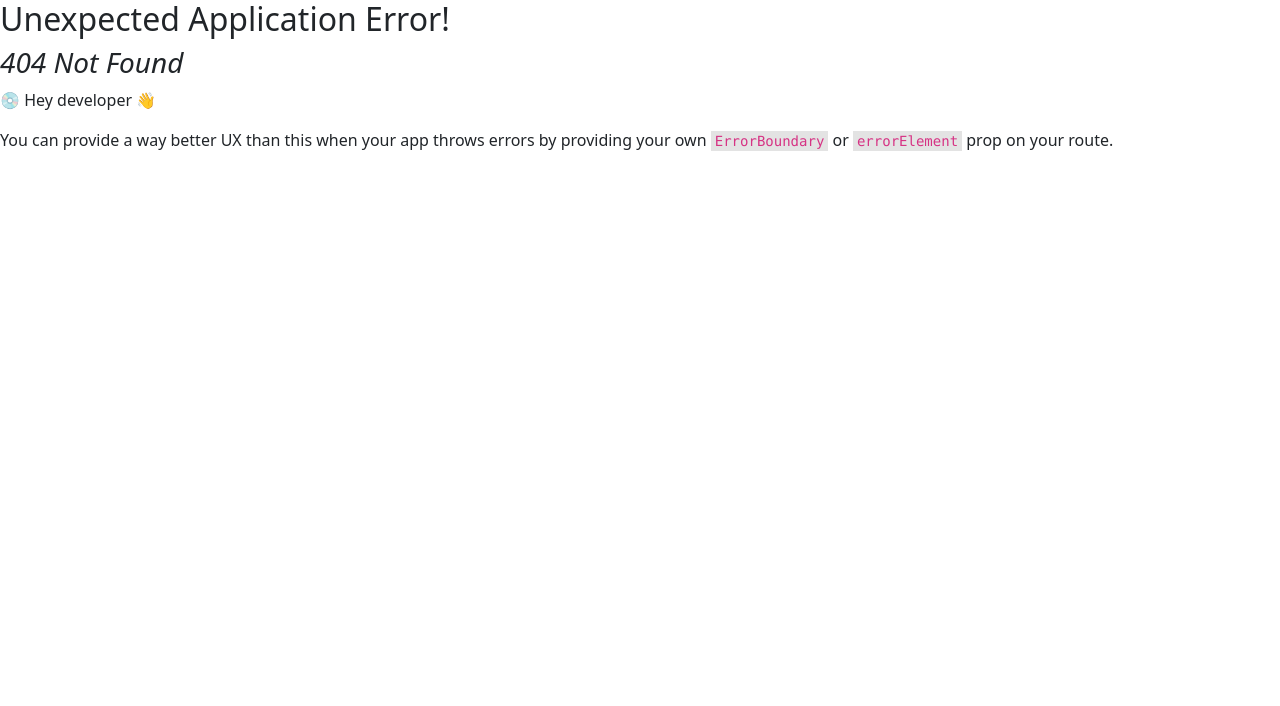
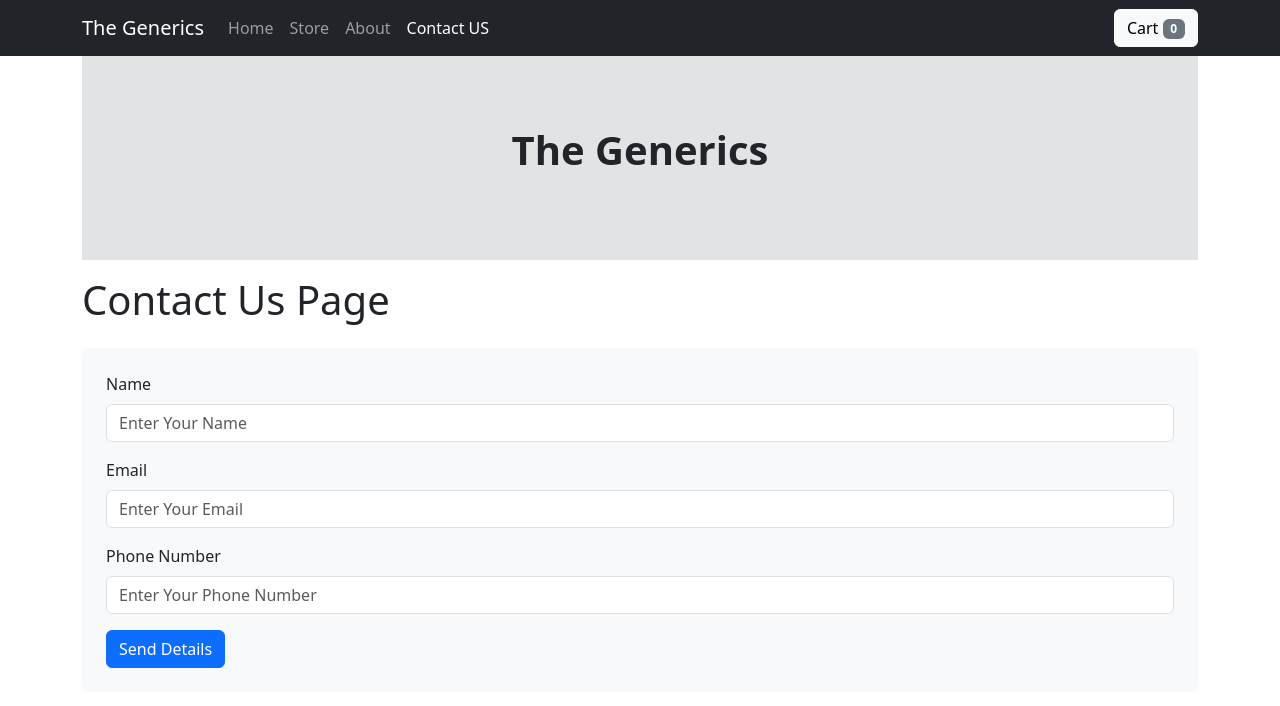
Before and after one commit to devsandeepsharma/The-Generics, a React (Create React App) app: page /contact in a window 1280 px wide. Before the commit this address had no page. Shown: the top 706 px of the page. Built offline with nearby package versions, Linux system fonts and the light colour scheme.

Commit message:
added contact us page and add details to firebase

```diff
--- a/src/App.js
+++ b/src/App.js
@@ -3,6 +3,7 @@ import { createBrowserRouter, RouterProvider } from "react-router-dom";
 import Store from "./components/pages/Store";
 import About from "./components/pages/About";
 import Home from "./components/pages/Home";
+import Contact from "./components/pages/Contact";
 
 import CartContextProvider from "./store/CartContextProvider";
 
@@ -20,6 +21,10 @@ const App = () => {
     {
       path: "/about",
       element: <About />
+    },
+    {
+      path: "/contact",
+      element: <Contact />
     }
   ])
 
--- a/src/components/Layout/Header.js
+++ b/src/components/Layout/Header.js
@@ -31,6 +31,7 @@ const Header = (props) => {
                         <Nav.Link as={NavLink} to="/">Home</Nav.Link>
                         <Nav.Link as={NavLink} to="/store">Store</Nav.Link>
                         <Nav.Link as={NavLink} to="/about">About</Nav.Link>
+                        <Nav.Link as={NavLink} to="/contact">Contact US</Nav.Link>
                     </Nav>
                     <Button
                         variant="light"
--- /dev/null
+++ b/src/components/pages/Contact.js
@@ -0,0 +1,81 @@
+import { Button, Container, Form } from "react-bootstrap";
+import Header from "../Layout/Header";
+import { useState } from "react";
+
+const Contact = () => {
+
+    const [username, setUsername] = useState("");
+    const [email, setEmail] = useState("");
+    const [phoneNum, setPhoneNum] = useState("");
+
+    const handleFormSubmit = (e) => {
+        e.preventDefault();
+        if(username === "" || email === "" || phoneNum === "") {
+            return;
+        }
+
+        sendContactDetails({username, email, phoneNum});
+        setEmail("");
+        setPhoneNum("");
+        setUsername("");
+    }
+
+    const sendContactDetails = async (contact) => {
+        const res = await fetch("https://myecommerse-3e28e-default-rtdb.europe-west1.firebasedatabase.app/contact.json", {
+            method: "POST",
+            body: JSON.stringify(contact),
+        })
+        console.log(res);
+    }
+
+    return (
+        <>
+            <Header />
+            <main>
+                <Container>
+                    <div className="p-5 bg-secondary-subtle">
+                        <p className="p-3 fs-1 fw-bold text-center">The Generics</p>
+                    </div>
+                    <h1 className="py-3">Contact Us Page</h1>
+                    <Form onSubmit={handleFormSubmit} className="p-4 bg-light rounded">
+                        <Form.Group className="mb-3">
+                            <Form.Label>Name</Form.Label>
+                            <Form.Control
+                            type="text"
+                            placeholder="Enter Your Name"
+                            value={username}
+                            onChange={(e) => setUsername(e.target.value)}
+                            />
+                        </Form.Group>
+
+                        <Form.Group className="mb-3">
+                            <Form.Label>Email</Form.Label>
+                            <Form.Control
+                            type="email"
+                            placeholder="Enter Your Email"
+                            value={email}
+                            onChange={(e) => setEmail(e.target.value)}
+                            />
+                        </Form.Group>
+
+                        <Form.Group className="mb-3">
+                            <Form.Label>Phone Number</Form.Label>
+                            <Form.Control
+                            type="tel"
+                            placeholder="Enter Your Phone Number"
+                            value={phoneNum}
+                            onChange={(e) => setPhoneNum(e.target.value)}
+                            />
+                        </Form.Group>
+
+                        <Button variant="primary" type="submit" >
+                            Send Details
+                        </Button>
+                    </Form>
+                </Container>
+            </main>
+        </>
+    )
+}
+
+export default Contact;
```
